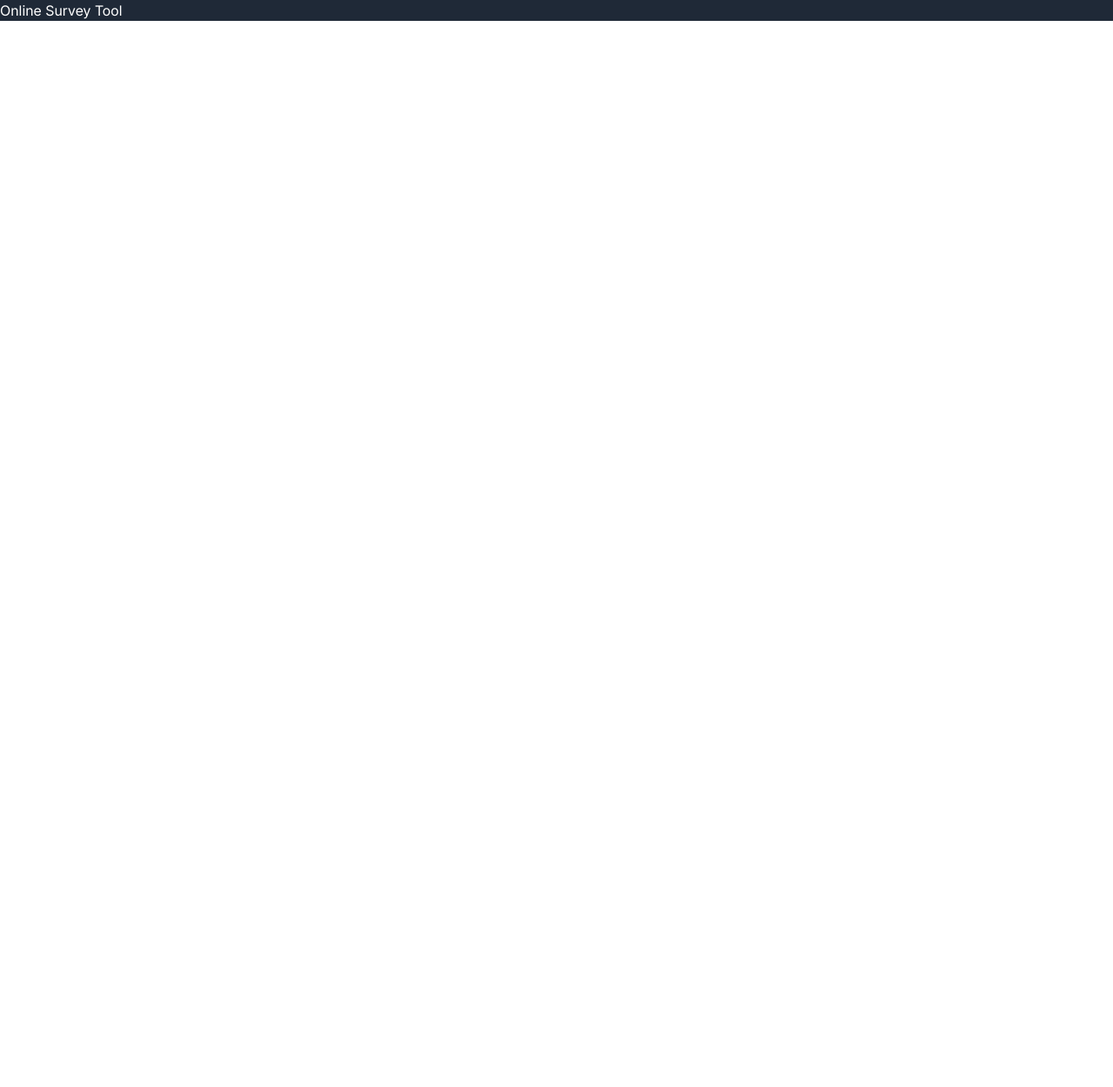
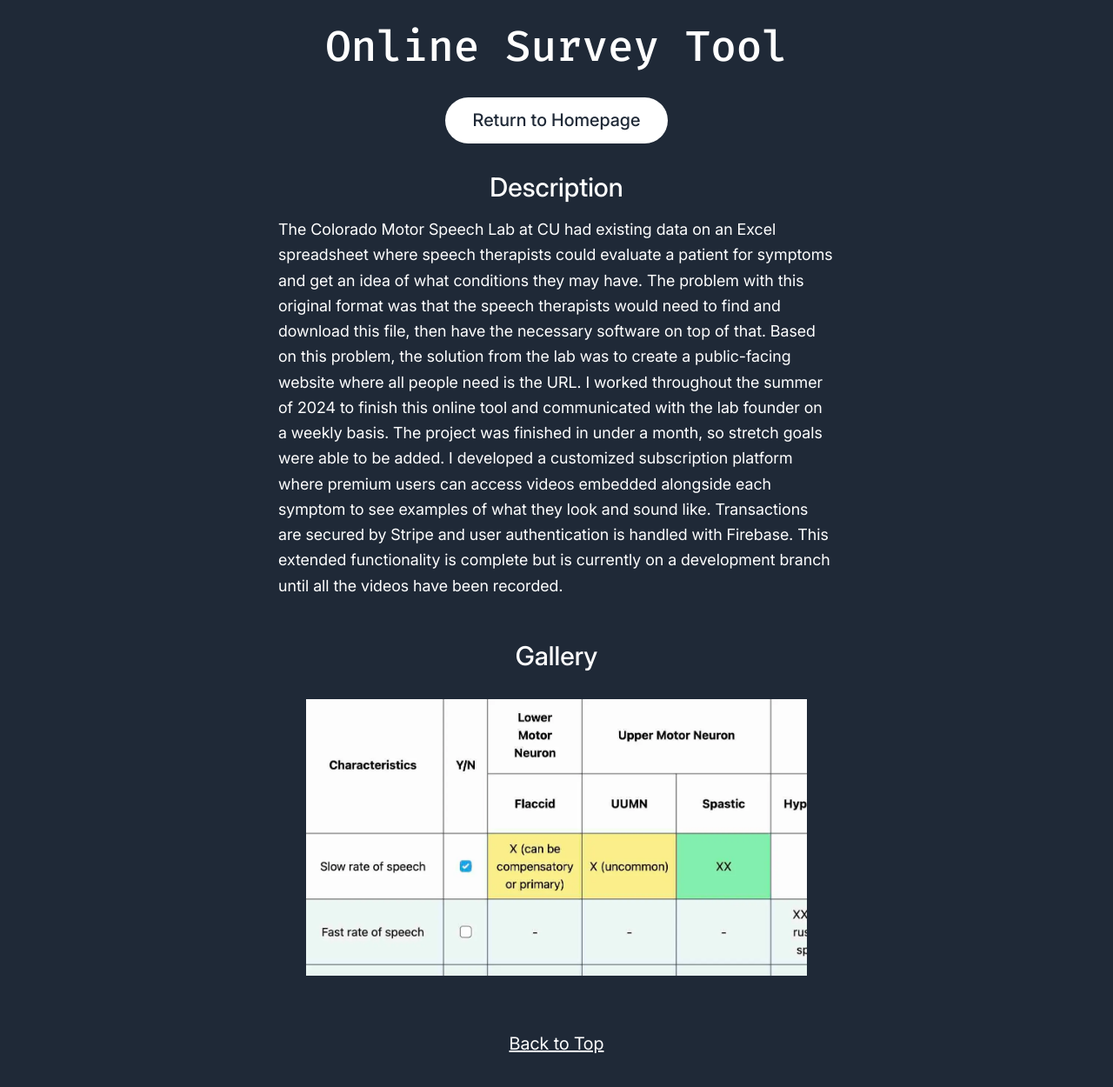
Before and after one commit to freddylinn/portfolio, a SvelteKit app: page /projects/cmsf in a window 1280 px wide. Shown: the top 1250 px of the page at 87% size. Before the commit the page ends 800 px from the top, so only its background shows below. Built offline with nearby package versions, Linux system fonts and the light colour scheme.

Commit message:
finish dedicated project page layout

```diff
--- a/src/routes/projects/[slug]/+page.svelte
+++ b/src/routes/projects/[slug]/+page.svelte
@@ -1,7 +1,32 @@
-<script>
+<script lang="ts">
+    import Projects from "../../projects.svelte";
+
     export let data;
+    const description = data.project.description!.split("\n");
 </script>
 
-<div class="bg-gray-800 text-white">
-    <h1>{data.project.title}</h1>
+<div class="bg-gray-800 text-white flex flex-col items-center">
+    <h1 class="text-4xl lg:text-5xl font-mono font-medium text-center p-8">{data.project.title}</h1>
+    <a href="/#projects" class="px-8 py-3 mb-8 text-lg text-gray-800 bg-white hover:bg-neutral-200 rounded-full">
+        <span class="text-lg font-medium lg:text-xl">Return to Homepage</span>
+    </a>
+    <section class="mb-8">
+        <h2 class="text-3xl mb-4 text-center font-medium font-sans">Description</h2>
+        {#each description as paragraph}
+            <p class="font-sans mb-4 text-lg leading-relaxed w-11/12 mx-auto md:w-1/2">{paragraph}</p>
+        {/each}
+    </section>
+    <section>
+        <h2 class="text-3xl mb-8 text-center font-medium font-sans">Gallery</h2>
+        <div class="flex flex-wrap gap-16 justify-center mb-16">
+            {#each Array(data.project.screenshots.length) as _, i}
+                <img
+                    class="max-w-xs md:max-w-md lg:max-w-xl h-auto object-contain"
+                    src={data.project.screenshots[i]}
+                    alt={data.project.screenshotsAlt[i]}
+                />
+            {/each}
+        </div>
+    </section>
+    <button class="text-xl underline mb-32" on:click={() => document.body.scrollIntoView()}>Back to Top</button>
 </div>
```
